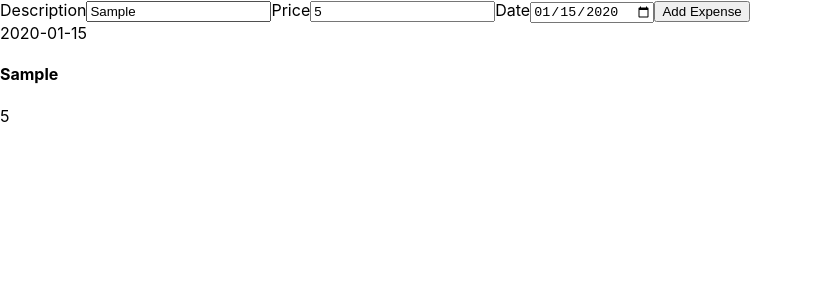
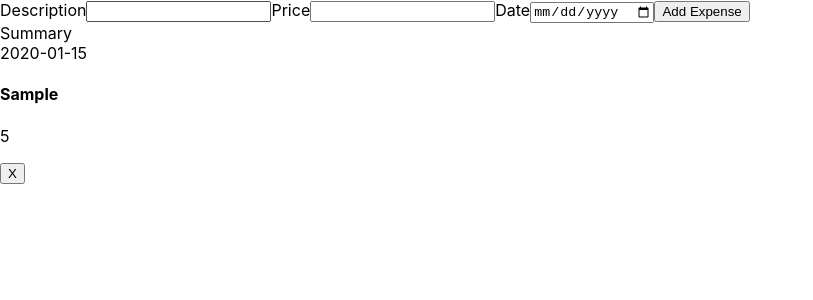
Before and after one commit to ceo991/expense-tracker, a React (Create React App) app: page / in a window 1280 px wide. Both pictures are taken after typing "Sample", "5", "2020-01-15" into the empty fields and a click on the button "Add Expense". Shown: the top 300 px of the page, without its empty margins (0-813 px from the left). Built offline with nearby package versions, Linux system fonts and the light colour scheme.

Commit message:
some changes made

```diff
--- a/src/App.js
+++ b/src/App.js
@@ -1,25 +1,28 @@
-import { useEffect, useState } from 'react';
+import { useEffect, useRef, useState } from 'react';
 import './App.css';
 import ExpenseForm from './components/ExpenseForm';
 import ExpenseItem from './components/ExpenseItem';
 import { v4 as uuidv4 } from 'uuid';
+import Summary from './components/Summary';
+
 function App() {
 
 const[expense,setExpense] = useState({
-  description:"",
-  price:0,
-  date:""
+  description: "",
+  price: "",
+  date: ""
 })
 const[expenses,setExpenses] = useState([])
 const[total,setTtotal] = useState(0)
 
-useEffect(()=>{
-  sumOfExpenses()
-},[expenses])
+// const descRef = useRef()
+// const dateRef = useRef()
+// const priceRef = useRef()
 
-useEffect(()=>{
-  console.log(total)
-},[total])
+
+// useEffect(()=>{
+//   console.log(roundStringNumberWithoutTrailingZeroes(0.57,1))//use this func to calculate percentage by months
+// })
 
 let handleDescription=(e)=>{
     const {value} = e.target
@@ -56,25 +59,91 @@ let handleDate=(e)=>{
   }
 }
 
-let addExpenseItem = (expense)=>{
+let addExpenseItem = (e,expense)=>{
+  e.preventDefault()
+  console.log(e)
   if(expense){
     setExpenses(prevExpenses=>{return [...prevExpenses,expense]})
+    setTtotal(prevTotal => prevTotal + parseInt(expense.price))
+    setExpense({
+      description: "",
+      price: "",
+      date: ""
+    })
   }
 }
 
-let sumOfExpenses = ()=>{
-  if(expense){
-    setTtotal(prevTotal => prevTotal + parseInt(expense.price))
+let removeExpenseItem = (index)=>{
+  if(expenses.length>0){
+    let tempArr = [...expenses]
+    tempArr.splice(index,1)
+    setExpenses(tempArr)
+    console.log(expenses[index])
+    setTtotal(prevTotal => prevTotal - expenses[index].price)
   }
 }
 
-const singleExpense = expenses.map(exp=>{
+let roundStringNumberWithoutTrailingZeroes = function  (num, dp) {
+  if (arguments.length != 2) throw new Error("2 arguments required");
+
+  num = String(num);
+  if (num.indexOf('e+') != -1) {
+      // Can't round numbers this large because their string representation
+      // contains an exponent, like 9.99e+37
+      throw new Error("num too large");
+  }
+  if (num.indexOf('.') == -1) {
+      // Nothing to do
+      return num;
+  }
+
+  var parts = num.split('.'),
+      beforePoint = parts[0],
+      afterPoint = parts[1],
+      shouldRoundUp = afterPoint[dp] >= 5,
+      finalNumber;
+
+  afterPoint = afterPoint.slice(0, dp);
+  if (!shouldRoundUp) {
+      finalNumber = beforePoint + '.' + afterPoint;
+  } else if (/^9+$/.test(afterPoint)) {
+      // If we need to round up a number like 1.9999, increment the integer
+      // before the decimal point and discard the fractional part.
+      finalNumber = Number(beforePoint)+1;
+  } else {
+      // Starting from the last digit, increment digits until we find one
+      // that is not 9, then stop
+      var i = dp-1;
+      while (true) {
+          if (afterPoint[i] == '9') {
+              afterPoint = afterPoint.substr(0, i) +
+                           '0' +
+                           afterPoint.substr(i+1);
+              i--;
+          } else {
+              afterPoint = afterPoint.substr(0, i) +
+                           (Number(afterPoint[i]) + 1) +
+                           afterPoint.substr(i+1);
+              break;
+          }
+      }
+
+      finalNumber = beforePoint + '.' + afterPoint;
+  }
+
+  // Remove trailing zeroes from fractional part before returning
+  return parseFloat(finalNumber.replace(/0+$/, ''))
+}
+
+const singleExpense = expenses.map((exp,index)=>{
   return (
       <ExpenseItem
         key={uuidv4()}
         date={exp.date}
         description={exp.description}
         price={exp.price}
+        index={index}
+        removeExpenseItem={removeExpenseItem}
       />
     )
   }
@@ -89,6 +158,7 @@ const singleExpense = expenses.map(exp=>{
         addExpense={addExpenseItem}
         currentExpense={expense}
       />
+      <Summary />
       {expenses.length>0 && singleExpense}
     </div>
   );
--- a/src/components/ExpenseForm.js
+++ b/src/components/ExpenseForm.js
@@ -2,13 +2,18 @@
 export default function ExpenseForm(props) {
   return (
     <div>
-        <label htmlFor="description">Description</label>
-        <input type="text" name="description" id="description" onChange={props.setDescription}/>
-        <label htmlFor="price">Price</label>
-        <input type="number" name="price" id="price" onChange={props.setPrice}/>
-        <label htmlFor="date">Date</label>
-        <input type="date" name="date" id="date" onChange={props.setDate}/>
-        <button onClick={()=>props.addExpense(props.currentExpense)}>Add Expense</button>
+      <form onSubmit={(e) => props.addExpense(e,props.currentExpense)}>
+          <label htmlFor="description">Description</label>
+          <input type="text" name="description" id="description" value={props.currentExpense.description} onChange={props.setDescription} required/>
+
+          <label htmlFor="price">Price</label>
+          <input type="number" name="price" id="price" value={props.currentExpense.price} onChange={props.setPrice} required/>
+
+          <label htmlFor="date">Date</label>
+          <input type="date" name="date" id="date" value={props.currentExpense.date} onChange={props.setDate} required/>
+
+          <button>Add Expense</button>
+      </form>
     </div>
   )
 }
--- a/src/components/ExpenseItem.js
+++ b/src/components/ExpenseItem.js
@@ -1,5 +1,5 @@
 
-export default function ExpenseItem(props) {
+ function ExpenseItem(props) {
   return (
     <div>
       <div>{props.date}</div>
@@ -7,6 +7,8 @@ export default function ExpenseItem(props) {
         <h4>{props.description}</h4>
         <p>{props.price}</p>
       </div>
+      <button onClick={()=>props.removeExpenseItem(props.index)}>X</button>
     </div>
   )
 }
+export default ExpenseItem
--- /dev/null
+++ b/src/components/Summary.js
@@ -0,0 +1,9 @@
+import React from 'react'
+
+function Summary() {
+  return (
+    <div>Summary</div>
+  )
+}
+
+export default Summary
```
Also changed, not shown: src/components/Summary.css (added).
